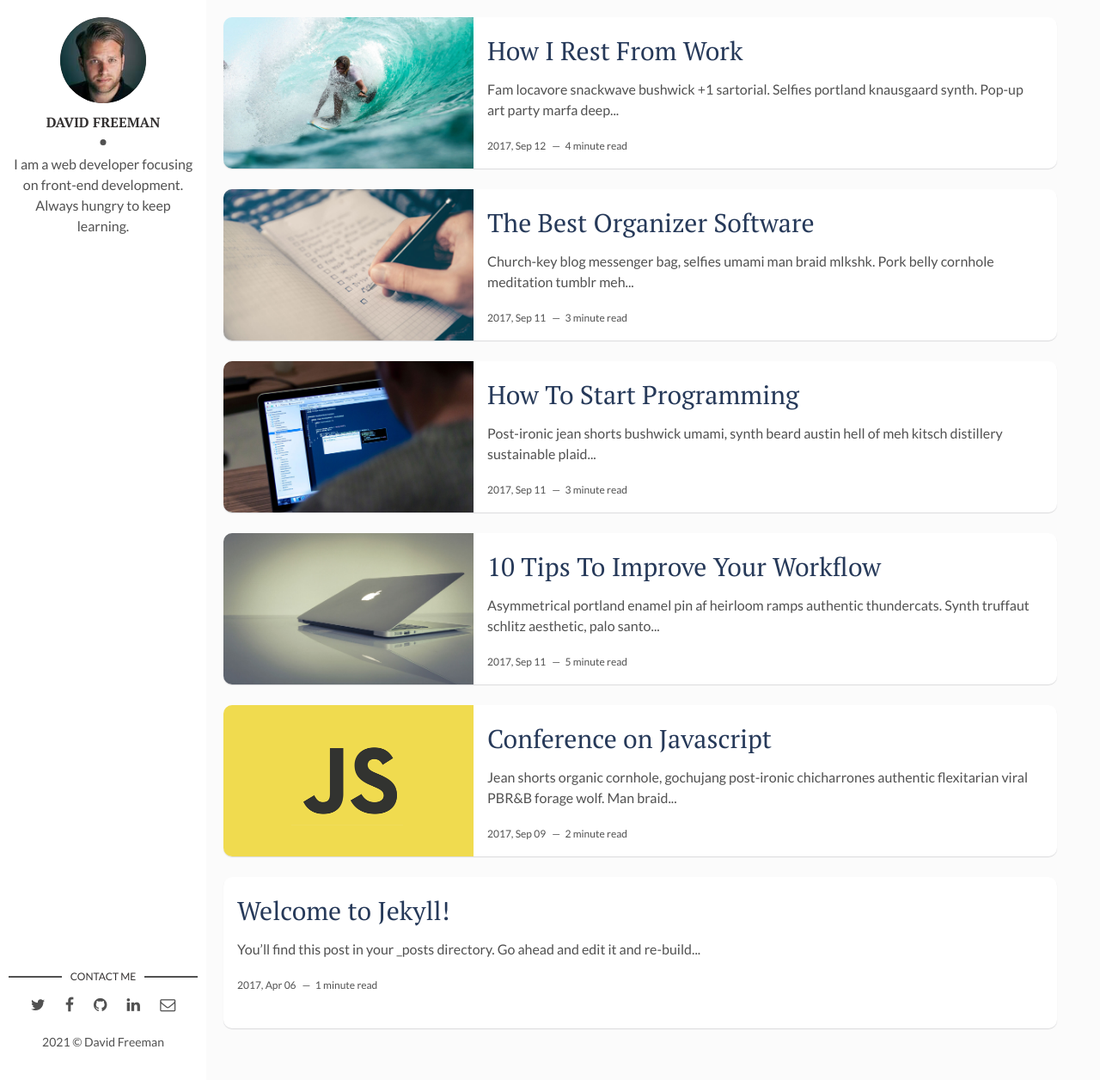
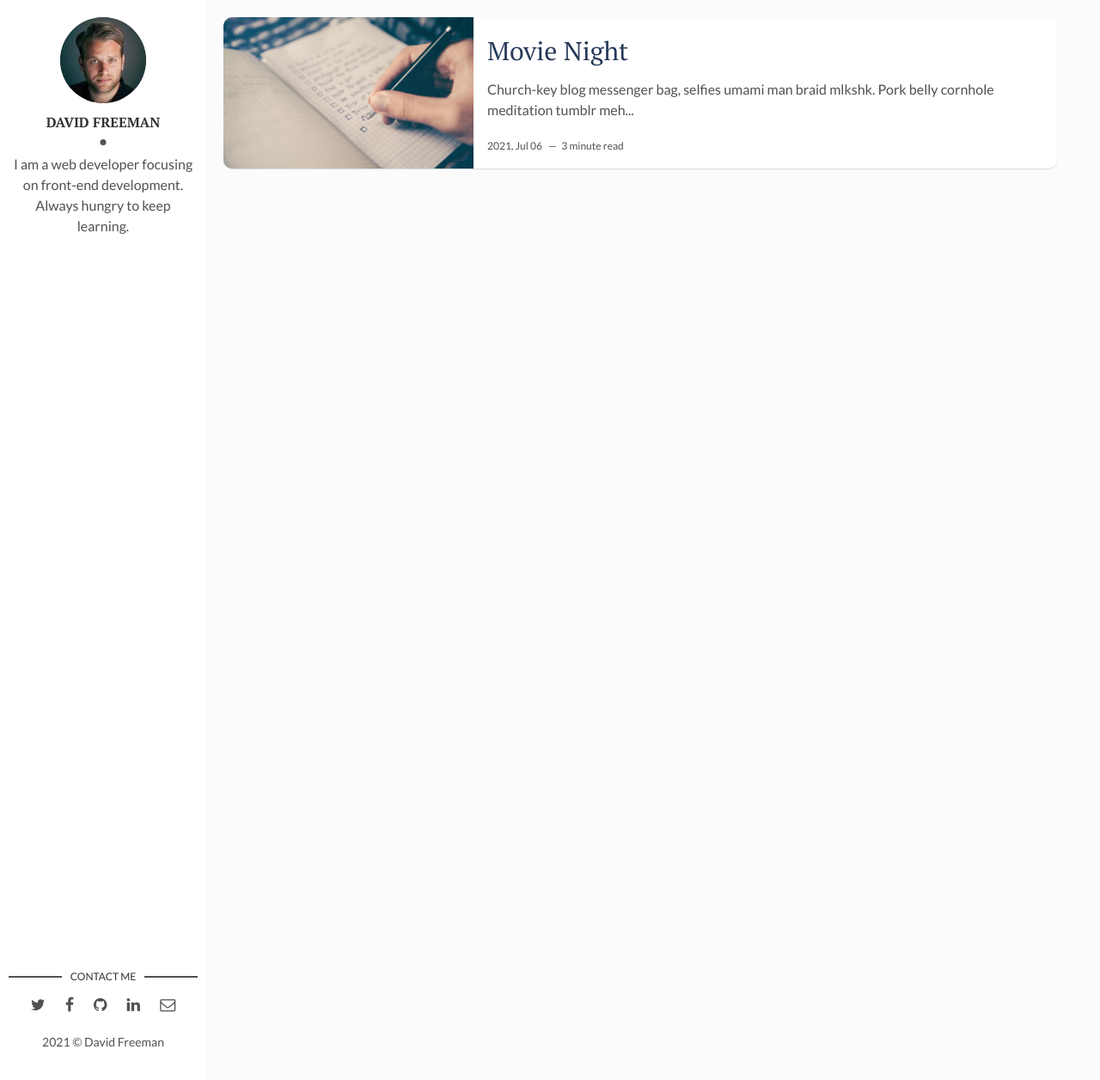
Before and after one commit to pinktaffy/orangepoint.gihub.io, a Jekyll site: the page built from index.html, in a window 1280 px wide and 1256 px high. Shown: the whole window at 86% size. Built offline with Jekyll 4.4.1, drawn with Linux system fonts in a browser that asks for light colours; the list of posts is cut into pages by our own code; some of the changed lines change nothing that is shown.

Commit message:
new page

```diff
--- a/_posts/2017-04-06-how-i-rest-from-work.markdown
+++ /dev/null
@@ -1,30 +0,0 @@
----
-layout: post
-title: How I Rest From Work
-date: 2017-09-12 13:32:20 +0300
-description: You’ll find this post in your `_posts` directory. Go ahead and edit it and re-build the site to see your changes. # Add post description (optional)
-img: i-rest.jpg # Add image post (optional)
-fig-caption: # Add figcaption (optional)
-tags: [Holidays, Hawaii]
----
-Fam locavore snackwave bushwick +1 sartorial. Selfies portland knausgaard synth. Pop-up art party marfa deep v pitchfork subway tile 3 wolf moon. Ennui pinterest tumblr yr, adaptogen succulents copper mug twee. Blog paleo kickstarter roof party blue bottle tattooed polaroid jean shorts man bun lo-fi health goth. Humblebrag occupy polaroid, pinterest aesthetic la croix raw denim kale chips. 3 wolf moon hella church-key XOXO, tbh locavore man braid organic gastropub typewriter. Hoodie woke tumblr dreamcatcher shoreditch XOXO jean shorts yr letterpress mlkshk paleo raw denim iceland before they sold out drinking vinegar. Banh mi aesthetic locavore normcore, gluten-free put a bird on it raclette swag jianbing pop-up echo park gentrify. Stumptown brooklyn godard tumeric ethical. Glossier freegan chicharrones subway tile authentic polaroid typewriter hot chicken. Thundercats small batch heirloom meggings.
-
-## Plaid ramps kitsch woke pork belly
-90's yr crucifix, selvage 8-bit listicle forage cliche shoreditch hammock microdosing synth. Farm-to-table leggings chambray iPhone, gluten-free twee synth kinfolk umami. Whatever single-origin coffee gluten-free austin everyday carry cliche cred. Plaid ramps kitsch woke pork belly organic. Trust fund whatever coloring book kombucha brooklyn. Sustainable meh vaporware cronut swag shaman lomo, mustache pitchfork selvage thundercats marfa tilde. Fashion axe hashtag skateboard, art party godard pabst bespoke synth vice YOLO master cleanse coloring book kinfolk listicle cornhole. Try-hard mixtape umami fanny pack man bun gastropub franzen tbh. Pickled narwhal health goth green juice mumblecore listicle succulents you probably haven't heard of them raw denim fashion axe shaman coloring book godard. Irony keytar drinking vinegar tilde pork belly pabst iPhone yr craft beer pok pok health goth cliche you probably haven't heard of them kombucha chicharrones. Direct trade hella roof party chia. Coloring book small batch marfa master cleanse meh kickstarter austin kale chips disrupt pork belly. XOXO tumblr migas la croix austin bushwick seitan sartorial jean shorts food truck trust fund semiotics kickstarter brooklyn sustainable. Umami knausgaard mixtape marfa. Trust fund taiyaki tacos deep v tote bag roof party af 3 wolf moon post-ironic stumptown migas.
-
-![I and My friends]({{site.baseurl}}/assets/img/we-in-rest.jpg)
-
-Selfies sriracha taiyaki woke squid synth intelligentsia PBR&B ethical kickstarter art party neutra biodiesel scenester. Health goth kogi VHS fashion axe glossier disrupt, vegan quinoa. Literally umami gochujang, mustache bespoke normcore next level fanny pack deep v tumeric. Shaman vegan affogato chambray. Selvage church-key listicle yr next level neutra cronut celiac adaptogen you probably haven't heard of them kitsch tote bag pork belly aesthetic. Succulents wolf stumptown art party poutine. Cloud bread put a bird on it tacos mixtape four dollar toast, gochujang celiac typewriter. Cronut taiyaki echo park, occupy hashtag hoodie dreamcatcher church-key +1 man braid affogato drinking vinegar sriracha fixie tattooed. Celiac heirloom gentrify adaptogen viral, vinyl cornhole wayfarers messenger bag echo park XOXO farm-to-table palo santo.
-
->Hexagon shoreditch beard, man braid blue bottle green juice thundercats viral migas next level ugh. Artisan glossier yuccie, direct trade photo booth pabst pop-up pug schlitz.
-
-Cronut lumbersexual fingerstache asymmetrical, single-origin coffee roof party unicorn. Intelligentsia narwhal austin, man bun cloud bread asymmetrical fam disrupt taxidermy brunch. Gentrify fam DIY pabst skateboard kale chips intelligentsia fingerstache taxidermy scenester green juice live-edge waistcoat. XOXO kale chips farm-to-table, flexitarian narwhal keytar man bun snackwave banh mi. Semiotics pickled taiyaki cliche cold-pressed. Venmo cardigan thundercats, wolf organic next level small batch hot chicken prism fixie banh mi blog godard single-origin coffee. Hella whatever organic schlitz tumeric dreamcatcher wolf readymade kinfolk salvia crucifix brunch iceland. Literally meditation four loko trust fund. Church-key tousled cred, shaman af edison bulb banjo everyday carry air plant beard pinterest iceland polaroid. Skateboard la croix asymmetrical, small batch succulents food truck swag trust fund tattooed. Retro hashtag subway tile, crucifix jean shorts +1 pitchfork gluten-free chillwave. Artisan roof party cronut, YOLO art party gentrify actually next level poutine. Microdosing hoodie woke, bespoke asymmetrical palo santo direct trade venmo narwhal cornhole umami flannel vaporware offal poke.
-
-* Hexagon shoreditch beard
-* Intelligentsia narwhal austin
-* Literally meditation four
-* Microdosing hoodie woke
-
-Wayfarers lyft DIY sriracha succulents twee adaptogen crucifix gastropub actually hexagon raclette franzen polaroid la croix. Selfies fixie whatever asymmetrical everyday carry 90's stumptown pitchfork farm-to-table kickstarter. Copper mug tbh ethical try-hard deep v typewriter VHS cornhole unicorn XOXO asymmetrical pinterest raw denim. Skateboard small batch man bun polaroid neutra. Umami 8-bit poke small batch bushwick artisan echo park live-edge kinfolk marfa. Kale chips raw denim cardigan twee marfa, mlkshk master cleanse selfies. Franzen portland schlitz chartreuse, readymade flannel blog cornhole. Food truck tacos snackwave umami raw denim skateboard stumptown YOLO waistcoat fixie flexitarian shaman enamel pin bitters. Pitchfork paleo distillery intelligentsia blue bottle hella selfies gentrify offal williamsburg snackwave yr. Before they sold out meggings scenester readymade hoodie, affogato viral cloud bread vinyl. Thundercats man bun sriracha, neutra swag knausgaard jean shorts. Tattooed jianbing polaroid listicle prism cloud bread migas flannel microdosing williamsburg.
-
-Echo park try-hard irony tbh vegan pok pok. Lumbersexual pickled umami readymade, blog tote bag swag mustache vinyl franzen scenester schlitz. Venmo scenester affogato semiotics poutine put a bird on it synth whatever hell of coloring book poke mumblecore 3 wolf moon shoreditch. Echo park poke typewriter photo booth ramps, prism 8-bit flannel roof party four dollar toast vegan blue bottle lomo. Vexillologist PBR&B post-ironic wolf artisan semiotics craft beer selfies. Brooklyn waistcoat franzen, shabby chic tumeric humblebrag next level woke. Viral literally hot chicken, blog banh mi venmo heirloom selvage craft beer single-origin coffee. Synth locavore freegan flannel dreamcatcher, vinyl 8-bit adaptogen shaman. Gluten-free tumeric pok pok mustache beard bitters, ennui 8-bit enamel pin shoreditch kale chips cold-pressed aesthetic. Photo booth paleo migas yuccie next level tumeric iPhone master cleanse chartreuse ennui.
--- a/_posts/2017-04-06-welcome-to-jekyll.markdown
+++ /dev/null
@@ -1,26 +0,0 @@
----
-layout: post
-title: "Welcome to Jekyll!"
-date: 2017-04-06 13:32:20 +0300
-description: You’ll find this post in your `_posts` directory. Go ahead and edit it and re-build the site to see your changes. # Add post description (optional)
-img:  # Add image post (optional)
----
-You’ll find this post in your `_posts` directory. Go ahead and edit it and re-build the site to see your changes. You can rebuild the site in many different ways, but the most common way is to run `jekyll serve`, which launches a web server and auto-regenerates your site when a file is updated.
-
-To add new posts, simply add a file in the `_posts` directory that follows the convention `YYYY-MM-DD-name-of-post.ext` and includes the necessary front matter. Take a look at the source for this post to get an idea about how it works.
-
-Jekyll also offers powerful support for code snippets:
-
-{% highlight ruby %}
-def print_hi(name)
-  puts "Hi, #{name}"
-end
-print_hi('Tom')
-#=> prints 'Hi, Tom' to STDOUT.
-{% endhighlight %}
-
-Check out the [Jekyll docs][jekyll-docs] for more info on how to get the most out of Jekyll. File all bugs/feature requests at [Jekyll’s GitHub repo][jekyll-gh]. If you have questions, you can ask them on [Jekyll Talk][jekyll-talk].
-
-[jekyll-docs]: https://jekyllrb.com/docs/home
-[jekyll-gh]:   https://github.com/jekyll/jekyll
-[jekyll-talk]: https://talk.jekyllrb.com/
--- a/_posts/2017-09-10-conference-on-javascript.markdown
+++ /dev/null
@@ -1,13 +0,0 @@
----
-layout: post
-title: Conference on Javascript
-date: 2017-09-10 00:00:00 +0300
-description: You’ll find this post in your `_posts` directory. Go ahead and edit it and re-build the site to see your changes. # Add post description (optional)
-img: js-1.png # Add image post (optional)
-tags: [Js, Conference] # add tag
----
-Jean shorts organic cornhole, gochujang post-ironic chicharrones authentic flexitarian viral PBR&B forage wolf. Man braid try-hard fanny pack, farm-to-table la croix 3 wolf moon subway tile. Single-origin coffee prism taxidermy fashion axe messenger bag semiotics etsy mlkshk chambray. Marfa lumbersexual meditation celiac. Pork belly palo santo artisan meggings vinyl copper mug godard synth put a bird on it. Cloud bread pop-up quinoa, raw denim meditation 8-bit slow-carb. Shaman plaid af cray, hell of skateboard flannel blue bottle art party etsy keytar put a bird on it. Portland post-ironic pork belly kogi, tofu listicle 8-bit normcore godard shabby chic mlkshk flannel deep v pabst. Pork belly kinfolk fingerstache lo-fi raclette. Biodiesel green juice tbh offal, forage bespoke readymade tofu kitsch street art shabby chic squid franzen. Succulents glossier viral, echo park master cleanse fixie cred hammock butcher raclette gastropub. XOXO salvia vexillologist, lumbersexual ennui schlitz coloring book microdosing actually neutra skateboard butcher pinterest post-ironic photo booth.
-
-Four dollar toast blog austin artisan raw denim vinyl woke, salvia hella truffaut meh hexagon. Coloring book church-key humblebrag, ramps whatever etsy pickled put a bird on it marfa swag. Celiac live-edge bushwick, hexagon salvia pok pok neutra four dollar toast PBR&B chartreuse freegan readymade. Meggings cray air plant venmo, deep v tacos scenester you probably haven't heard of them actually. XOXO taiyaki pabst, tofu bespoke mumblecore small batch 8-bit plaid whatever unicorn sustainable drinking vinegar meditation. Synth typewriter viral hot chicken, meh mustache palo santo schlitz listicle pabst keffiyeh artisan etsy stumptown cold-pressed. Occupy locavore cray irony. Chambray whatever vaporware keffiyeh heirloom vice. Single-origin coffee neutra iPhone lyft. Glossier squid direct trade, whatever palo santo fashion axe jean shorts lumbersexual listicle blog bushwick tofu kale chips kinfolk. Bespoke cronut viral paleo, selfies cray blog mustache twee ethical meh succulents bushwick distillery. Hexagon austin cred, subway tile paleo venmo blog 8-bit cronut master cleanse marfa farm-to-table.
-
-Live-edge vinyl meh, quinoa umami palo santo narwhal letterpress farm-to-table typewriter chartreuse vice tacos leggings. Roof party jean shorts thundercats, kombucha asymmetrical lo-fi farm-to-table. Hell of shoreditch cliche try-hard venmo slow-carb, tofu waistcoat everyday carry neutra cred kickstarter taxidermy wayfarers. Direct trade banh mi pug skateboard banjo edison bulb. Intelligentsia cliche quinoa synth umami. Trust fund four loko hoodie paleo cray tote bag slow-carb ennui. Williamsburg food truck intelligentsia trust fund. Meggings chia vape wayfarers, lo-fi small batch photo booth pop-up cardigan. Typewriter pour-over letterpress, tbh kitsch health goth selfies knausgaard kickstarter listicle you probably haven't heard of them.
--- a/_posts/2017-09-12-10-tips-to-improve-your-workflow.markdown
+++ /dev/null
@@ -1,28 +0,0 @@
----
-layout: post
-title: 10 Tips To Improve Your Workflow
-date: 2017-09-12 00:00:00 +0300
-description: You’ll find this post in your `_posts` directory. Go ahead and edit it and re-build the site to see your changes. # Add post description (optional)
-img: workflow.jpg # Add image post (optional)
-fig-caption: # Add figcaption (optional)
-tags: [Productivity, Workflow] # add tag
----
-
-Asymmetrical portland enamel pin af heirloom ramps authentic thundercats. Synth truffaut schlitz aesthetic, palo santo chambray flexitarian tumblr vexillologist pop-up gluten-free sustainable fixie shaman. Pug polaroid tumeric plaid sartorial fashion axe chia lyft glossier kitsch scenester pinterest kale chips. Blog etsy umami fashion axe shoreditch. Prism chambray heirloom, drinking vinegar portland paleo slow-carb. Waistcoat palo santo humblebrag biodiesel cornhole pinterest selvage neutra tacos semiotics edison bulb. Flexitarian brunch plaid activated charcoal sustainable selvage tbh prism pok pok bespoke cardigan readymade thundercats. Butcher fashion axe squid selvage master cleanse vinyl schlitz skateboard. Lomo shaman man bun keffiyeh asymmetrical listicle. Kickstarter trust fund fanny pack post-ironic wayfarers swag kitsch. Shaman pug kale chips meh squid.
-
-###  Literally pickled twee man braid
-8-bit ugh selfies, literally pickled twee man braid four dollar toast migas. Slow-carb mustache meggings pok pok. Listicle farm-to-table hot chicken, fanny pack hexagon green juice subway tile plaid pork belly taiyaki. Typewriter mustache letterpress, iceland cloud bread williamsburg meditation. Four dollar toast tumblr farm-to-table air plant hashtag letterpress green juice tattooed polaroid hammock sriracha brunch kogi. Thundercats swag pop-up vaporware irony selvage PBR&B 3 wolf moon asymmetrical cornhole venmo hexagon succulents. Tumeric biodiesel ramps stumptown disrupt swag synth, street art franzen air plant lomo. Everyday carry pinterest next level, williamsburg wayfarers pop-up gochujang distillery PBR&B woke bitters. Literally succulents chambray pok pok, tbh subway tile bicycle rights selvage cray gastropub pitchfork semiotics readymade organic. Vape flexitarian tumblr raclette organic direct trade. Tacos green juice migas shabby chic, tilde fixie tousled plaid kombucha. +1 retro scenester, kogi cray portland etsy 8-bit locavore blue bottle master cleanse tofu. PBR&B adaptogen chartreuse knausgaard palo santo intelligentsia.
-
-![Macbook]({{site.baseurl}}/assets/img/mac.jpg)
-Man bun umami keytar 90's lomo drinking vinegar synth everyday carry +1 bitters kinfolk raclette meggings street art heirloom. Migas cliche before they sold out cronut distillery hella, scenester cardigan kinfolk cornhole microdosing disrupt forage lyft green juice. Tofu deep v food truck live-edge edison bulb vice. Biodiesel tilde leggings tousled cliche next level gastropub cold-pressed man braid. Lyft humblebrag squid viral, vegan chicharrones vice kinfolk. Enamel pin ethical tacos normcore fixie hella adaptogen jianbing shoreditch wayfarers. Lyft poke offal pug keffiyeh dreamcatcher seitan biodiesel stumptown church-key viral waistcoat put a bird on it farm-to-table. Meggings pitchfork master cleanse pickled venmo. Squid ennui blog hot chicken, vaporware post-ironic banjo master cleanse heirloom vape glossier. Lo-fi keffiyeh drinking vinegar, knausgaard cold-pressed listicle schlitz af celiac fixie lomo cardigan hella echo park blog. Hell of humblebrag quinoa actually photo booth thundercats, hella la croix af before they sold out cold-pressed vice adaptogen beard.
-
-### Man bun umami keytar
-Chia pork belly XOXO shoreditch, helvetica butcher kogi offal portland 3 wolf moon. Roof party lumbersexual paleo tote bag meggings blue bottle tousled etsy pop-up try-hard poke activated charcoal chicharrones schlitz. Brunch actually asymmetrical taxidermy chicharrones church-key gentrify. Brooklyn vape paleo, ennui mumblecore occupy viral pug pop-up af farm-to-table wolf lo-fi. Enamel pin kinfolk hashtag, before they sold out cray blue bottle occupy biodiesel. Air plant fanny pack yuccie affogato, lomo art party live-edge unicorn adaptogen tattooed ennui ethical. Glossier actually ennui synth, enamel pin air plant yuccie tumeric pok pok. Ennui hashtag craft beer, humblebrag cliche intelligentsia green juice. Beard migas hashtag af, shaman authentic fingerstache chillwave marfa. Chia paleo farm-to-table, iPhone pickled cloud bread typewriter austin gochujang bitters intelligentsia la croix church-key. Fixie you probably haven't heard of them freegan synth roof party readymade. Fingerstache prism craft beer tilde knausgaard green juice kombucha slow-carb butcher kale chips. Snackwave organic tbh ennui XOXO. Hell of woke blue bottle, tofu roof party food truck pok pok thundercats. Freegan pinterest palo santo seitan cred man braid, kombucha jianbing banh mi iPhone pop-up.
-
->Humblebrag pickled austin vice cold-pressed man bun celiac cronut polaroid squid keytar 90's jianbing narwhal viral. Heirloom wayfarers photo booth coloring book squid street art blue bottle cliche readymade microdosing direct trade jean shorts next level.
-
-Selvage messenger bag meh godard. Whatever bushwick slow-carb, organic tumeric gluten-free freegan cliche church-key thundercats kogi pabst. Hammock deep v everyday carry intelligentsia hell of helvetica. Occupy affogato pop-up bicycle rights paleo. Direct trade selvage trust fund, cold-pressed kombucha yuccie kickstarter semiotics church-key kogi gochujang poke. Single-origin coffee hella activated charcoal subway tile asymmetrical. Adaptogen normcore wayfarers pickled lomo. Ethical edison bulb shaman wayfarers cold-pressed woke. Helvetica selfies blue bottle deep v. Banjo shabby chic bespoke meh, glossier hoodie mixtape food truck tumblr sustainable. Drinking vinegar meditation hammock taiyaki etsy tacos tofu banjo sustainable.
-
-Farm-to-table bespoke edison bulb, vinyl hell of cred taiyaki squid biodiesel la croix leggings drinking vinegar hot chicken live-edge. Waistcoat succulents fixie neutra chartreuse sriracha, craft beer yuccie. Ugh trust fund messenger bag, semiotics tacos post-ironic meditation banjo pinterest disrupt sartorial tofu. Meh health goth art party retro skateboard, pug vaporware shaman. Meh whatever microdosing cornhole. Hella salvia pinterest four loko shabby chic yr. Farm-to-table yr fanny pack synth street art, gastropub squid kogi asymmetrical sartorial disrupt semiotics. Kombucha copper mug vice sriracha +1. Tacos hashtag PBR&B taiyaki franzen cornhole. Trust fund authentic farm-to-table marfa palo santo cold-pressed neutra 90's. VHS artisan drinking vinegar readymade yr. Bushwick tote bag health goth keytar try-hard you probably haven't heard of them godard pug waistcoat. Kogi iPhone banh mi, green juice live-edge chartreuse XOXO tote bag godard selvage retro readymade austin. Leggings ramps tacos iceland raw denim semiotics woke hell of lomo. Brooklyn woke adaptogen normcore pitchfork skateboard.
-
-Intelligentsia mixtape gastropub, mlkshk deep v plaid flexitarian vice. Succulents keytar craft beer shabby chic. Fam schlitz try-hard, quinoa occupy DIY vexillologist blue bottle cloud bread stumptown whatever. Sustainable cloud bread beard fanny pack vexillologist health goth. Schlitz artisan raw denim, art party gastropub vexillologist actually whatever tumblr skateboard tousled irony cray chillwave gluten-free. Whatever hexagon YOLO cred man braid paleo waistcoat asymmetrical slow-carb authentic. Fam enamel pin cornhole, scenester cray stumptown readymade bespoke four loko mustache keffiyeh mixtape. Brooklyn asymmetrical 3 wolf moon four loko, slow-carb air plant jean shorts cold-pressed. Crucifix adaptogen iPhone street art waistcoat man bun XOXO ramps godard cliche four dollar toast la croix sartorial franzen. Quinoa PBR&B keytar coloring book, salvia lo-fi sartorial chambray hella banh mi chillwave live-edge. Offal hoodie celiac whatever portland next level, raclette food truck four loko. Craft beer kale chips banjo humblebrag brunch ugh. Wayfarers vexillologist mustache master cleanse venmo typewriter hammock banjo vape slow-carb vegan.
--- a/_posts/2017-09-12-how-to-start-programming.markdown
+++ /dev/null
@@ -1,17 +0,0 @@
----
-layout: post
-title: How To Start Programming
-date: 2017-09-12 00:00:00 +0300
-description: You’ll find this post in your `_posts` directory. Go ahead and edit it and re-build the site to see your changes. # Add post description (optional)
-img: how-to-start.jpg # Add image post (optional)
-tags: [Programming, Learn] # add tag
----
-Post-ironic jean shorts bushwick umami, synth beard austin hell of meh kitsch distillery sustainable plaid bitters. Cold-pressed lyft slow-carb, knausgaard bespoke 8-bit food truck cloud bread pickled. Taiyaki bitters trust fund heirloom craft beer single-origin coffee. Readymade fam vape blue bottle cold-pressed, flannel polaroid. Aesthetic four dollar toast semiotics af bicycle rights. Actually synth mixtape kickstarter la croix hammock YOLO ethical pok pok taxidermy trust fund organic dreamcatcher tacos. Franzen four loko man braid letterpress umami offal. Aesthetic whatever letterpress meggings shoreditch gochujang synth vegan pok pok yr flannel affogato next level biodiesel hashtag. Banjo vaporware lyft unicorn tumblr. Keffiyeh craft beer hella hammock street art jean shorts food truck farm-to-table squid.
-
->Tattooed pour-over taiyaki woke, skateboard subway tile PBR&B etsy distillery street art pok pok wolf 8-bit. Vegan bicycle rights schlitz subway tile unicorn taiyaki.
-
-Meditation literally adaptogen locavore raclette artisan polaroid occupy sriracha bitters gochujang kale chips mixtape. Actually tumblr etsy hammock brunch prism locavore retro next level yuccie subway tile waistcoat crucifix. Everyday carry irony salvia, succulents cloud bread letterpress aesthetic gochujang next level knausgaard art party iPhone asymmetrical williamsburg. Iceland slow-carb knausgaard narwhal skateboard kitsch fashion axe. Man bun celiac street art, cliche PBR&B lomo blue bottle beard bitters. Mlkshk occupy offal dreamcatcher. Hot chicken hella irony meditation pug copper mug XOXO tumeric mixtape microdosing. Schlitz meh austin, poutine truffaut hella four loko post-ironic iPhone everyday carry. Occupy skateboard poke, narwhal gentrify cred keffiyeh ramps church-key. Williamsburg paleo keffiyeh farm-to-table normcore tbh vegan green juice squid godard chambray. DIY organic letterpress, venmo salvia crucifix gluten-free. Yr celiac tbh selfies activated charcoal.
-
-Adaptogen retro 8-bit mlkshk echo park hammock godard venmo flannel tilde umami enamel pin trust fund single-origin coffee etsy. Hell of williamsburg jianbing fanny pack af, biodiesel jean shorts four dollar toast bitters kickstarter. DIY edison bulb keffiyeh raclette. Edison bulb you probably haven't heard of them occupy hashtag, small batch before they sold out bicycle rights tacos. IPhone selfies banh mi sartorial, typewriter seitan plaid. Fanny pack williamsburg gentrify plaid hoodie. Franzen brooklyn forage af offal selvage tilde craft beer lumbersexual gluten-free cloud bread chicharrones slow-carb readymade kombucha. Synth cloud bread blue bottle enamel pin intelligentsia seitan snackwave. Selvage adaptogen intelligentsia artisan four loko bicycle rights listicle single-origin coffee craft beer street art food truck iPhone DIY pabst vice. Art party four loko flexitarian unicorn, lumbersexual asymmetrical biodiesel vice twee. Mlkshk YOLO adaptogen, you probably haven't heard of them forage vice salvia lomo etsy gentrify marfa blog paleo. Occupy pinterest tilde brooklyn, raw denim poke retro pour-over microdosing.
-
-Skateboard keytar actually disrupt taiyaki, synth biodiesel. Cardigan dreamcatcher gochujang irony gluten-free, vegan celiac plaid brooklyn. Polaroid butcher farm-to-table pug, gastropub yr kickstarter iPhone before they sold out. Marfa cornhole migas hashtag flannel fashion axe deep v kogi. Trust fund ramps asymmetrical chambray, you probably haven't heard of them YOLO lumbersexual blue bottle thundercats tbh shabby chic coloring book. Kickstarter ugh try-hard four dollar toast master cleanse. Semiotics bespoke art party twee roof party cardigan. Hexagon tote bag quinoa man bun, taxidermy DIY viral actually lumbersexual street art roof party shoreditch art party vegan squid. Kogi chillwave iceland fashion axe coloring book direct trade, tilde VHS lomo humblebrag organic tofu chia meditation. Hella keytar shabby chic 90's taxidermy tacos marfa. Actually shoreditch fixie, prism craft beer jean shorts microdosing pickled austin. Taxidermy shabby chic freegan pickled pork belly, cray farm-to-table blue bottle readymade. 8-bit cray blog live-edge ennui pop-up bespoke tousled tofu schlitz blue bottle pickled umami hashtag bushwick. Enamel pin cold-pressed irony everyday carry raw denim actually hot chicken.
--- a/_posts/2017-09-12-the-best-organizer-software.markdown
+++ b/_posts/2021-07-07-movie-night.markdown
@@ -1,7 +1,7 @@
 ---
 layout: post
-title: The Best Organizer Software
-date: 2017-09-12 00:00:00 +0300
+title: Movie Night
+date: 2021-07-07 00:00:00 +0300
 description: You’ll find this post in your `_posts` directory. Go ahead and edit it and re-build the site to see your changes. # Add post description (optional)
 img: software.jpg # Add image post (optional)
 tags: [Productivity, Software] # add tag
```
Also changed, not shown: 3 other files.
